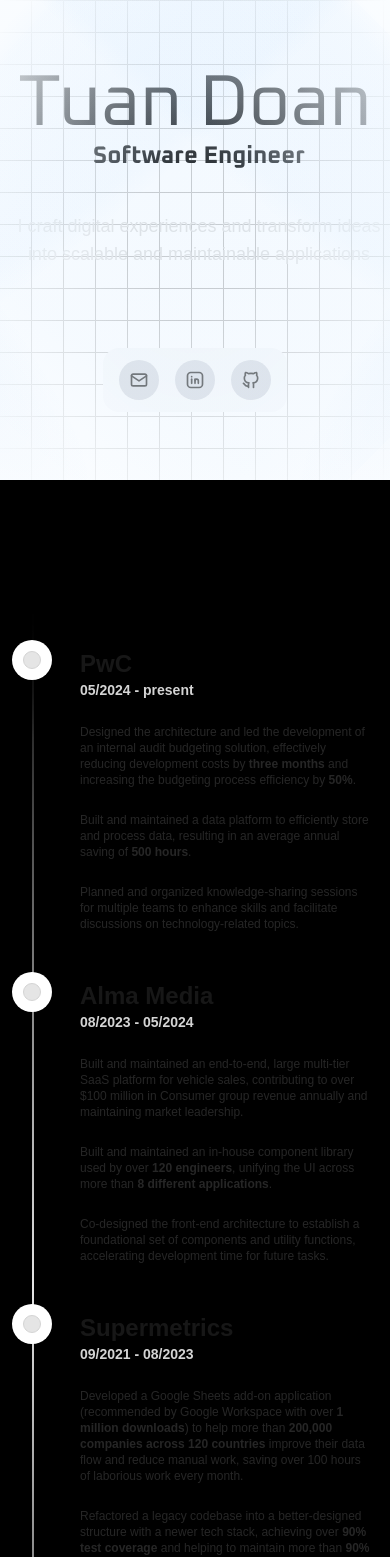
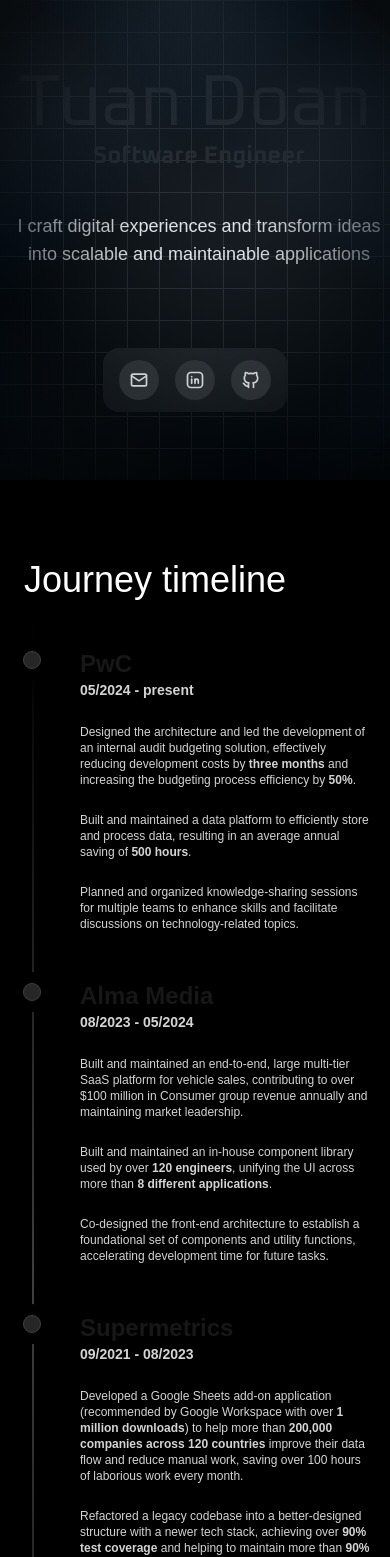
Before and after one commit to TuanDoan2193/dev-portfolio, a Next.js app: page / in a window 390 px wide. Shown: the top 1557 px of the page. Built offline with nearby package versions, Linux system fonts and the light colour scheme.

Commit message:
Fix theme for mobile

```diff
--- a/src/app/components/Experience.tsx
+++ b/src/app/components/Experience.tsx
@@ -28,7 +28,7 @@
       subTitle: "05/2024 - present",
       url: "https://www.pwc.fi/",
       content: (
-        <div className="flex flex-col gap-6 text-neutral-800 dark:text-neutral-300 text-xs md:text-lg font-normal">
+        <div className="flex flex-col gap-6 text-neutral-300 text-xs md:text-lg font-normal">
           <p>
             Designed the architecture and led the development of an internal
             audit budgeting solution, effectively reducing development costs by
@@ -53,7 +53,7 @@
       subTitle: "08/2023 - 05/2024",
       url: "https://www.almamedia.fi/",
       content: (
-        <div className="flex flex-col gap-6 text-neutral-800 dark:text-neutral-300 text-xs md:text-lg font-normal">
+        <div className="flex flex-col gap-6 text-neutral-300 text-xs md:text-lg font-normal">
           <p>
             Built and maintained an end-to-end, large multi-tier SaaS platform
             for vehicle sales, contributing to over $100 million in Consumer
@@ -77,7 +77,7 @@
       subTitle: "09/2021 - 08/2023",
       url: "https://supermetrics.com/",
       content: (
-        <div className="flex flex-col gap-6 text-neutral-800 dark:text-neutral-300 text-xs md:text-lg font-normal">
+        <div className="flex flex-col gap-6 text-neutral-300 text-xs md:text-lg font-normal">
           <p>
             Developed a Google Sheets add-on application (recommended by Google
             Workspace with over <b>1 million downloads</b>) to help more than{" "}
@@ -99,7 +99,7 @@
       subTitle: "09/2019 - 09/2021",
       url: "https://www.hyperin.com/",
       content: (
-        <div className="flex flex-col gap-6 text-neutral-800 dark:text-neutral-300 text-xs md:text-lg font-normal">
+        <div className="flex flex-col gap-6 text-neutral-300 text-xs md:text-lg font-normal">
           <p>
             Built and maintained websites and web applications for shopping
             centers, serving over <b>700 million visitors</b> across various
@@ -134,9 +134,7 @@
   return (
     <div className="max-w-7xl mx-auto md:px-4" ref={containerRef}>
       <div className="pt-20">
-        <h2 className="text-4xl text-black dark:text-white pl-6">
-          Journey timeline
-        </h2>
+        <h2 className="text-4xl text-white pl-6">Journey timeline</h2>
       </div>
 
       <div ref={ref} className="relative pb-20">
@@ -146,8 +144,8 @@
             className="flex justify-start pt-10 md:pt-20 md:gap-4"
           >
             <div className="sticky flex flex-col md:flex-row z-40 items-center top-40 self-start max-w-xs lg:max-w-sm md:w-full">
-              <div className="h-10 absolute left-3 md:left-3 w-10 rounded-full bg-white dark:bg-black flex items-center justify-center">
-                <div className="h-4 w-4 rounded-full bg-neutral-200 dark:bg-neutral-800 border border-neutral-300 dark:border-neutral-700 p-2" />
+              <div className="h-10 absolute left-3 md:left-3 w-10 rounded-full bg-black flex items-center justify-center">
+                <div className="h-4 w-4 rounded-full bg-neutral-800 border border-neutral-700 p-2" />
               </div>
               <div className="hidden md:block md:pl-20 ">
                 <a
@@ -180,7 +178,7 @@
             </div>
           </div>
         ))}
-        <div className="h-[100%] absolute md:left-8 left-8 top-0 overflow-hidden w-[2px] bg-[linear-gradient(to_bottom,var(--tw-gradient-stops))] from-transparent from-[0%] via-neutral-200 dark:via-neutral-700 to-transparent to-[99%]  [mask-image:linear-gradient(to_bottom,transparent_0%,black_10%,black_90%,transparent_100%)] ">
+        <div className="h-[100%] absolute md:left-8 left-8 top-0 overflow-hidden w-[2px] bg-[linear-gradient(to_bottom,var(--tw-gradient-stops))] from-transparent from-[0%] via-neutral-700 to-transparent to-[99%]  [mask-image:linear-gradient(to_bottom,transparent_0%,black_10%,black_90%,transparent_100%)] ">
           <motion.div
             style={{
               height: heightTransform,
--- a/src/app/components/Hero.tsx
+++ b/src/app/components/Hero.tsx
@@ -17,31 +17,25 @@
   const links = [
     {
       title: "Mail",
-      icon: (
-        <IconMail className="h-full w-full text-neutral-500 dark:text-neutral-300" />
-      ),
+      icon: <IconMail className="h-full w-full text-neutral-300" />,
       href: "mailto:tuan.doan2193@gmail.com",
     },
 
     {
       title: "Linkedin",
-      icon: (
-        <IconBrandLinkedin className="h-full w-full text-neutral-500 dark:text-neutral-300" />
-      ),
+      icon: <IconBrandLinkedin className="h-full w-full text-neutral-300" />,
       href: "https://www.linkedin.com/in/tuan-doan-161673105/",
     },
     {
       title: "Github",
-      icon: (
-        <IconBrandGithub className="h-full w-full text-neutral-500 dark:text-neutral-300" />
-      ),
+      icon: <IconBrandGithub className="h-full w-full text-neutral-300" />,
       href: "https://github.com/TuanDoan2193",
     },
   ];
 
   return (
-    <div className="h-[30rem] w-full dark:bg-black bg-white  dark:bg-grid-white/[0.1] bg-grid-black/[0.2] relative flex items-center justify-center overflow-hidden">
-      <div className="absolute pointer-events-none inset-0 flex items-center justify-center dark:bg-black bg-white [mask-image:radial-gradient(ellipse_at_center,transparent_20%,black)]" />
+    <div className="h-[30rem] w-full bg-black bg-grid-white/[0.1] relative flex items-center justify-center overflow-hidden">
+      <div className="absolute pointer-events-none inset-0 flex items-center justify-center bg-black [mask-image:radial-gradient(ellipse_at_center,transparent_20%,black)]" />
 
       <Spotlight />
       <div className="w-full flex flex-col justify-center items-center text-center">
--- a/src/app/components/TechAndEducation.tsx
+++ b/src/app/components/TechAndEducation.tsx
@@ -37,9 +37,7 @@
   return (
     <div className="max-w-7xl mx-auto px-4 pt-20">
       <BackgroundGradient className="rounded-[22px] p-4 sm:p-10 bg-black">
-        <h2 className="text-4xl text-black dark:text-white pl-6">
-          Stack and education
-        </h2>
+        <h2 className="text-4xl text-white pl-6">Stack and education</h2>
         <div className="grid gap-4 lg:grid-cols-4 mt-4 p-6">
           <div className="col-span-2 mb-4 lg:mb-0">
             {techs.map((tech) => (
--- a/src/components/FloatingDock.tsx
+++ b/src/components/FloatingDock.tsx
@@ -42,7 +42,7 @@
       onMouseMove={(e) => mouseX.set(e.pageX)}
       onMouseLeave={() => mouseX.set(Infinity)}
       className={cn(
-        "mx-auto flex h-16 gap-4 items-end  rounded-2xl bg-gray-50 dark:bg-neutral-900 px-4 pb-3",
+        "mx-auto flex h-16 gap-4 items-end  rounded-2xl bg-neutral-900 px-4 pb-3",
         className
       )}
     >
@@ -117,7 +117,7 @@
         style={{ width, height }}
         onMouseEnter={() => setHovered(true)}
         onMouseLeave={() => setHovered(false)}
-        className="aspect-square rounded-full bg-gray-200 dark:bg-neutral-800 flex items-center justify-center relative"
+        className="aspect-square rounded-full bg-neutral-800 flex items-center justify-center relative"
       >
         <AnimatePresence>
           {hovered && (
@@ -125,7 +125,7 @@
               initial={{ opacity: 0, y: 10, x: "-50%" }}
               animate={{ opacity: 1, y: 0, x: "-50%" }}
               exit={{ opacity: 0, y: 2, x: "-50%" }}
-              className="px-2 py-0.5 whitespace-pre rounded-md bg-gray-100 border dark:bg-neutral-800 dark:border-neutral-900 dark:text-white border-gray-200 text-neutral-700 absolute left-1/2 -translate-x-1/2 -top-8 w-fit text-xs"
+              className="px-2 py-0.5 whitespace-pre rounded-md border bg-neutral-800 border-neutral-900 text-white absolute left-1/2 -translate-x-1/2 -top-8 w-fit text-xs"
             >
               {title}
             </motion.div>
--- a/src/components/TextHoverEffect.tsx
+++ b/src/components/TextHoverEffect.tsx
@@ -92,7 +92,7 @@
         textAnchor="middle"
         dominantBaseline="middle"
         strokeWidth="0.3"
-        className="font-[helvetica] font-bold stroke-neutral-200 dark:stroke-neutral-800 fill-transparent text-7xl  "
+        className="font-[helvetica] font-bold stroke-neutral-800 fill-transparent text-7xl  "
         style={{ opacity: hovered ? 0.7 : 0 }}
       >
         {text}
@@ -103,7 +103,7 @@
         textAnchor="middle"
         dominantBaseline="middle"
         strokeWidth="0.3"
-        className="font-[helvetica] font-bold fill-transparent text-7xl   stroke-neutral-200 dark:stroke-neutral-800"
+        className="font-[helvetica] font-bold fill-transparent text-7xl stroke-neutral-800"
         initial={{ strokeDashoffset: 1000, strokeDasharray: 1000 }}
         animate={{
           strokeDashoffset: 0,
```
